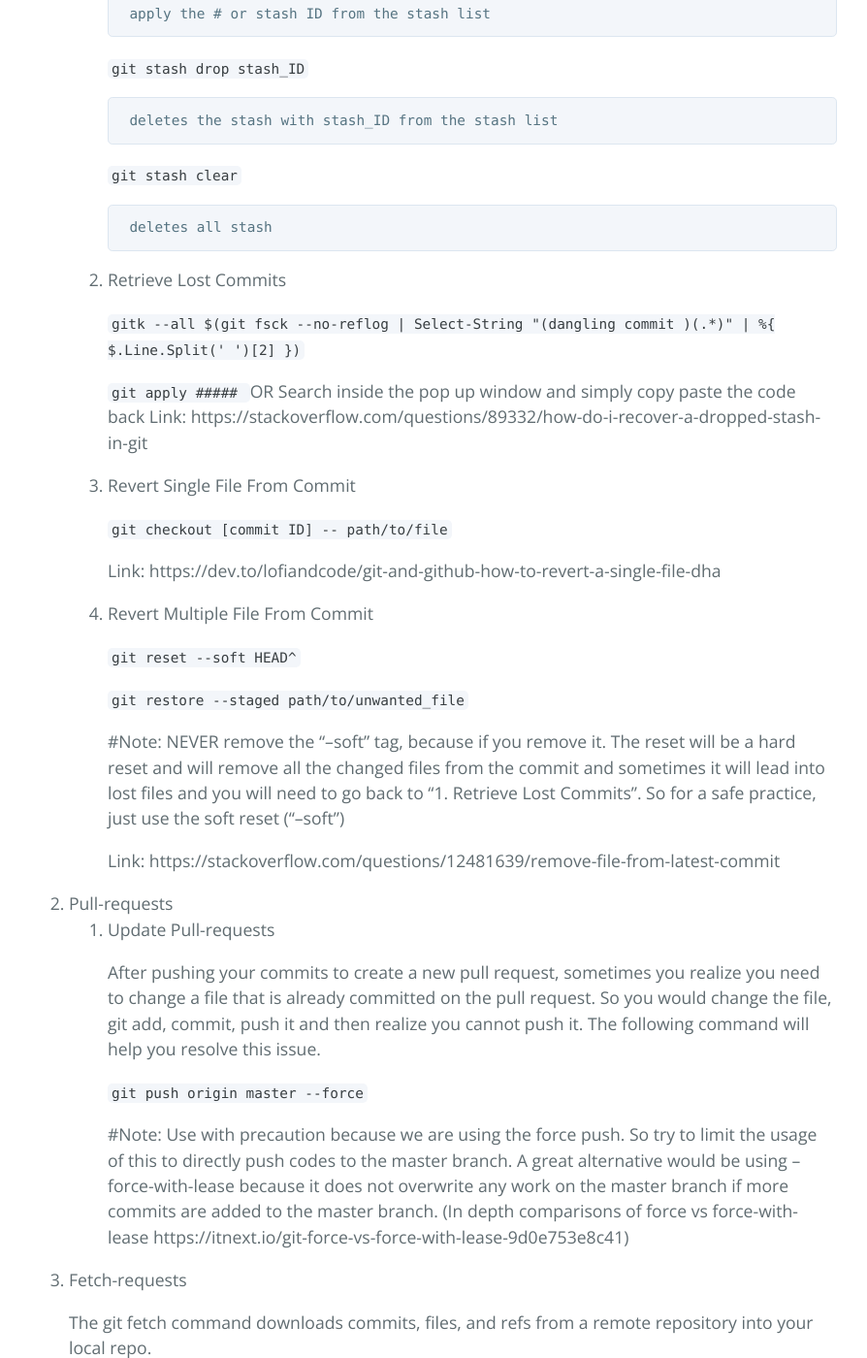
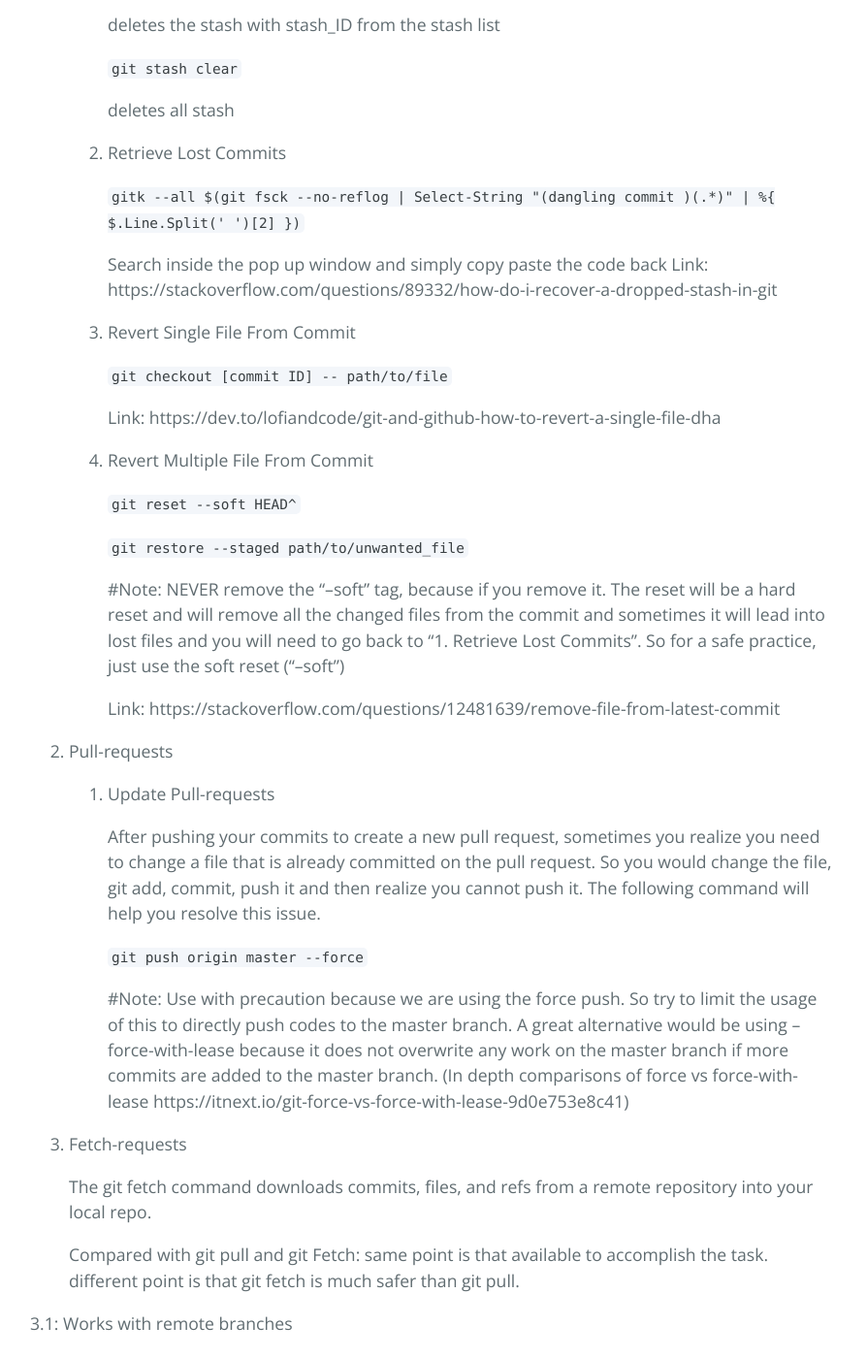
Before and after one commit to learning-software-engineering/learning-software-engineering.github.io, a Jekyll site: the page built from Topics/Development_Process/Git/Git.md, in a window 1280 px wide and 1400 px high, scrolled down 793 px. Shown: the whole window at 97% size, without its empty margins (193-1087 px from the left). Built offline with Jekyll 4.4.1, drawn with Linux system fonts in a browser that asks for light colours; our own code applies the rules of GitHub Pages for plain Markdown files; some of the changed text lies outside the part shown.

Commit message:
Update Git.md
[=] change all format, fix the grammar issue, makes it readable to the reader.

```diff
--- a/Topics/Development_Process/Git/Git.md
+++ b/Topics/Development_Process/Git/Git.md
@@ -3,34 +3,32 @@
 
         `git stash`
 
-            saves a change before switching to a new branch
+       saves a change before switching to a new branch
 
         `git stash pop`
 
-            applies the latest stash and deletes the stash from the stash list
+       applies the latest stash and deletes the stash from the stash list
 
         `git stash list`
 
-            shows the list of all stashes
+       shows the list of all stashes
 
         `git stash apply stash_ID`
 
-            apply the # or stash ID from the stash list
+       apply the # or stash ID from the stash list
 
         `git stash drop stash_ID`
 
-            deletes the stash with stash_ID from the stash list
+       deletes the stash with stash_ID from the stash list
 
        `git stash clear`
 
-            deletes all stash
+       deletes all stash
 
     3. Retrieve Lost Commits
 
         `gitk --all $(git fsck --no-reflog | Select-String "(dangling commit )(.*)" | %{ $.Line.Split(' ')[2] })`
 
-       `git apply ##### `
-        OR
         Search inside the pop up window and simply copy paste the code back
         Link: https://stackoverflow.com/questions/89332/how-do-i-recover-a-dropped-stash-in-git
 
@@ -51,6 +49,7 @@
         Link: https://stackoverflow.com/questions/12481639/remove-file-from-latest-commit
 
 4. Pull-requests
+
     1. Update Pull-requests
 
         After pushing your commits to create a new pull request, sometimes you realize you need to change a file that is already committed on the pull request. So you would change the file, git add, commit, push it and then realize you cannot push it. The following command will help you resolve this issue.
@@ -67,7 +66,7 @@
    same point is that available to accomplish the task.
    different point is that git fetch is much safer than git pull.
 
-3.1: Wroks with remote branches
+3.1: Works with remote branches
 
 To gain a deeper understanding of how git fetch operates, it's helpful to explore the way Git manages and archives commits. Within a Git repository, there is a hidden directory named `.git/objects`. This directory serves as the storage for all commits, encompassing both those from local and remote sources. To differentiate between commits from local and remote branches, Git utilizes branch references (refs). The refs associated with local branches can be found in the `.git/refs/heads/` directory. When you run the git branch command, it displays a list of these local branch refs.
 
```
